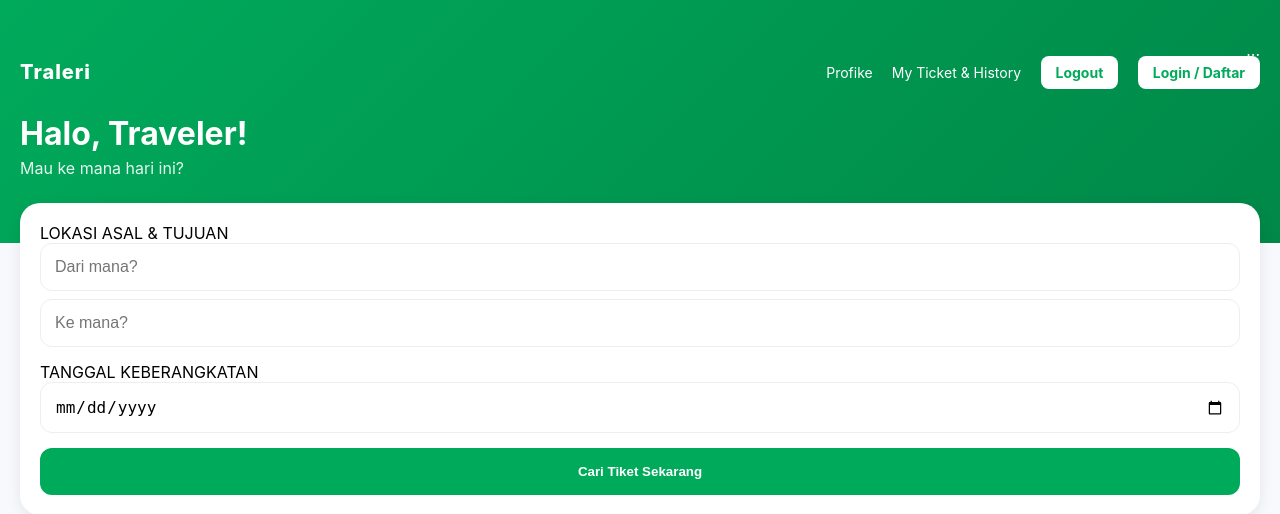
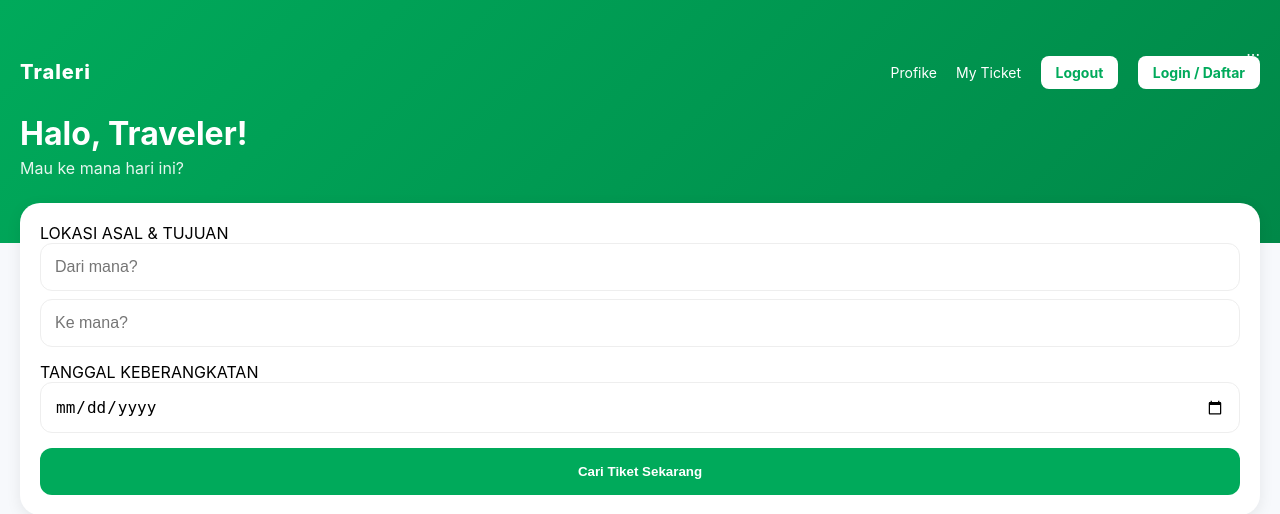
Before and after one commit to PBW-1-2026/4903-tubes-trio-mprui, a PHP site: page /index.php in a window 1280 px wide. Shown: the top 514 px of the page. Run offline with PHP 8.4, Linux system fonts and the light colour scheme; the visitor is signed in with stand-in values (Sample User, id 1).

Commit message:
meng
Removed ' & History' from 'My Ticket' link.

```diff
--- a/index.php
+++ b/index.php
@@ -47,7 +47,7 @@ session_start();
                 <?php if(isset($_SESSION['username'])): ?>
                     <a href="profil.php" style="color: white; text-decoration: none;">Profike
                     </a>
-                    <a href="myticket.php">My Ticket & History</a>
+                    <a href="myticket.php">My Ticket</a>
                     <a href="logout.php" class="btn-login">Logout</a>
                     <a href="login.php" class="btn-login">Login / Daftar</a>
                 <?php endif; ?>
```
